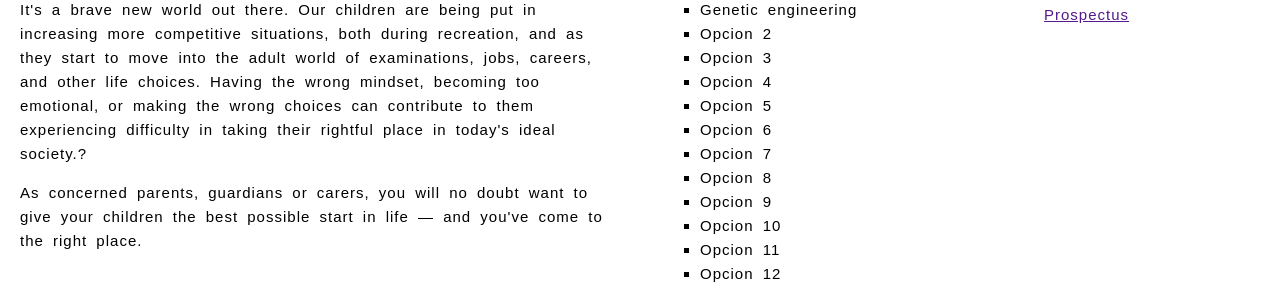
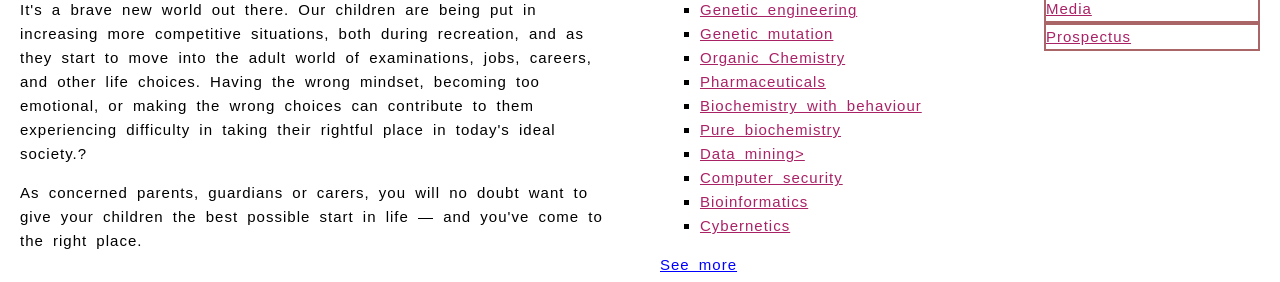
Before and after one commit to marcanlop2034/Entrega_PEC_2_DIW, a plain HTML site: page index.html in a window 1280 px wide. Shown: the part 301-583 px from the top of the page. Drawn offline with Linux system fonts and the light colour scheme; a web font is replaced by a local one.

Commit message:
Integrando dev

```diff
--- a/css/prueba.css
+++ b/css/prueba.css
@@ -117,6 +117,11 @@ section a[href*="https://"] {
 section a, aside a {
     outline: none;
 }
+#topCourse ul li a, #menu a {
+    color: #a26;
+}
+
+
 section a:link, aside a:link {
     color: #a26;
 }
@@ -174,3 +179,10 @@ nav ul li:active, nav ul li:active a{
     text-decoration: none;
     color: #4078c0;
 }
+
+
+/* Personalizacion Ejercicio */
+
+#menu a {
+    border: 2px solid #a66;
+}
--- a/index.html
+++ b/index.html
@@ -33,18 +33,17 @@
     <aside id="topCourse">
         <h3>Top Course choices</h3>
         <ul>
-            <li>Genetic engineering</li>
-            <li>Opcion 2</li>
-            <li>Opcion 3</li>
-            <li>Opcion 4</li>
-            <li>Opcion 5</li>
-            <li>Opcion 6</li>
-            <li>Opcion 7</li>
-            <li>Opcion 8</li>
-            <li>Opcion 9</li>
-            <li>Opcion 10</li>
-            <li>Opcion 11</li>
-            <li>Opcion 12</li>
+            <li><a href="">Genetic engineering</a></li>
+            <li><a href="">Genetic mutation</a></li>
+            <li><a href="">Organic Chemistry  </a></li>
+            <li><a href="">Pharmaceuticals </a></li>
+            <li><a href="">Biochemistry with behaviour </a></li>
+            <li><a href="">Pure biochemistry</a></li>
+            <li><a href="">Data mining></a></li>
+            <li><a href="">Computer security</a></li>
+            <li><a href="">Bioinformatics</a></li>
+            <li><a href="">Cybernetics</a></li>
+
         </ul>
         <a href="">See more</a>
     </aside>
```
